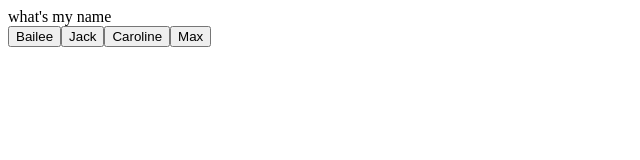
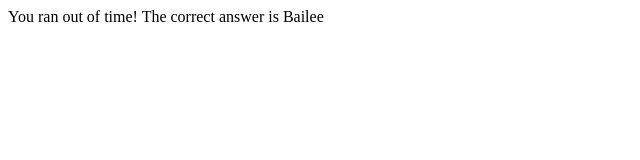
Before and after one commit to baileedastugue/TriviaGame, a plain HTML site: page index.html in a window 1280 px wide. Shown: the whole page, without its empty margins (0-640 px from the left). Drawn offline with nearby package versions, Linux system fonts and the light colour scheme.

Commit message:
countdown for each question

```diff
--- a/assets/javascript/game.js
+++ b/assets/javascript/game.js
@@ -18,6 +18,7 @@ var numCorrect = 0;
 var numIncorrect = 0;
 var numUnanswered = 0;
 var answeredCorrectly = false;
+var outOfTime = false;
 var $this;
 var correctAnswer;
 
@@ -67,3 +68,22 @@ function displayResults () {
     }
     $("#question-container").hide();
 }
+
+// function outOfTime() {
+//     $("#results-container").text("You ran out of time! The correct answer is " + correctAnswer);
+// }
+
+var secondsLeft = 3;
+var timerId = setInterval(countdown, 1000);
+
+function countdown() {
+    if (secondsLeft === -1) {
+        clearTimeout(timerId);
+        $("#timer-container").hide();
+        $("#question-container").hide();
+        $("#results-container").text("You ran out of time! The correct answer is " + correctAnswer);
+    } else {
+        $("#timer-container").html(secondsLeft + ' seconds left');
+        secondsLeft--;
+    }
+}
--- a/index.html
+++ b/index.html
@@ -11,7 +11,9 @@
 
     </div>
     <div id="question-container">
-        <div id="timer"></div>
+        <div id="timer-container">
+            30 seconds left!
+        </div>
         <div id="full-question">
 
         </div>
```
